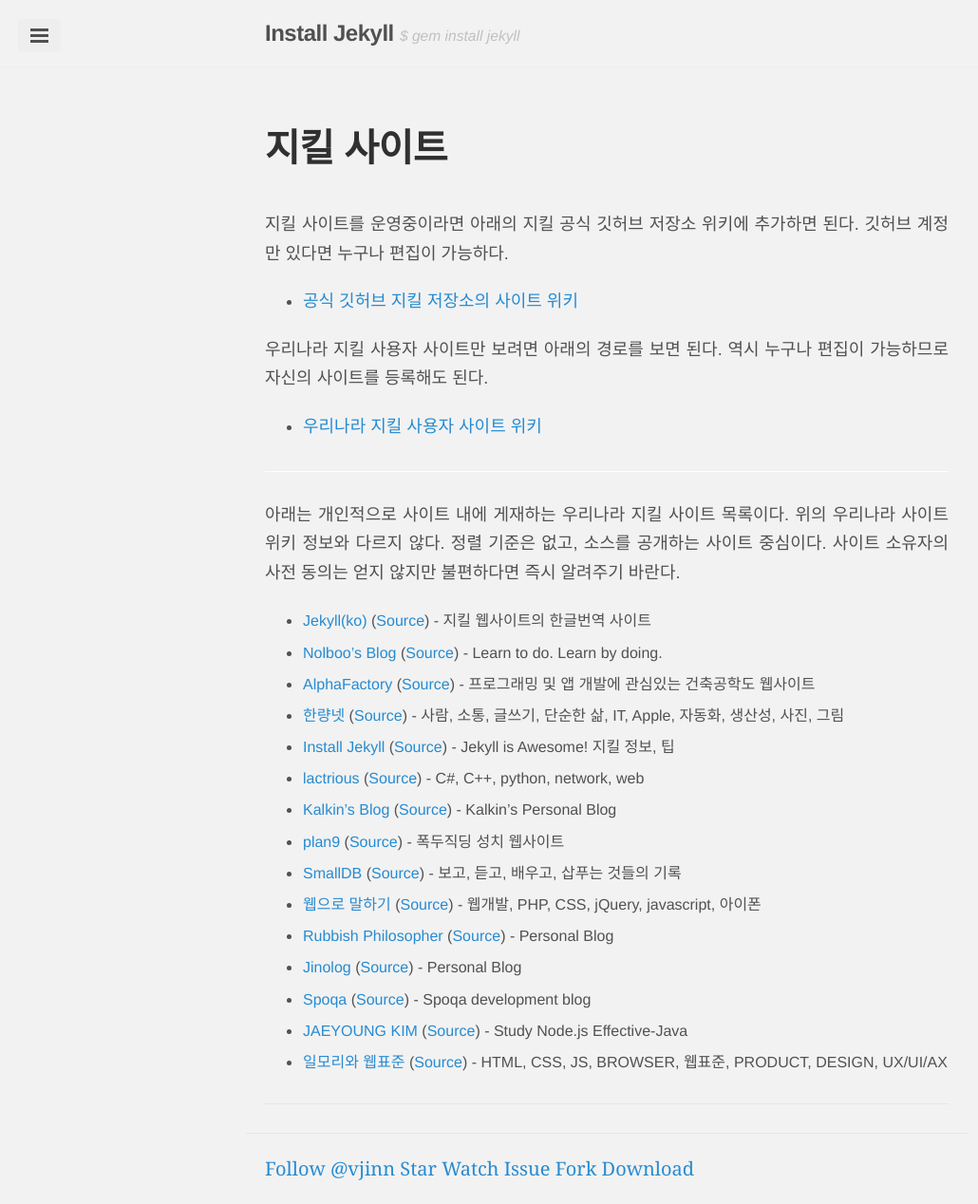
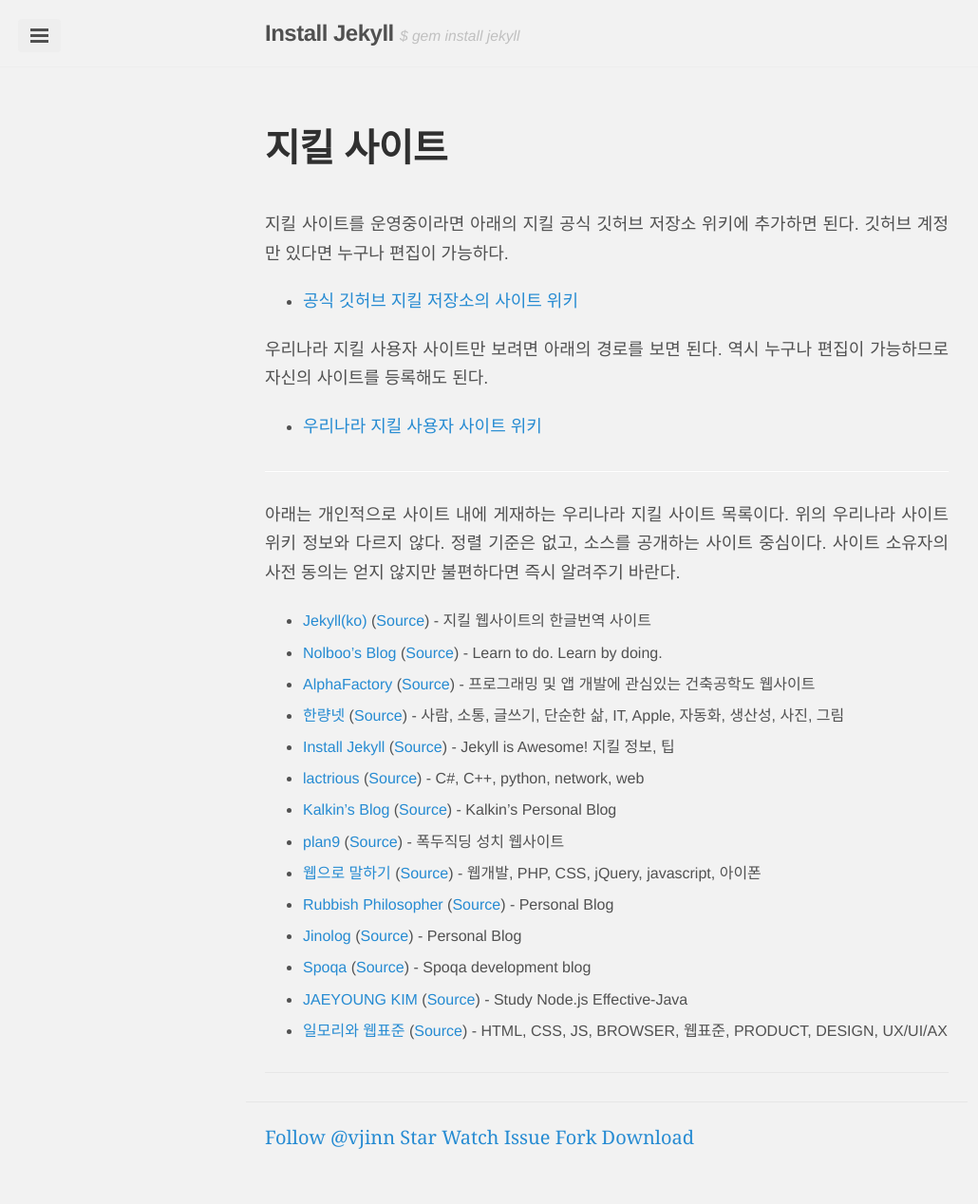
Before and after one commit to vjinn/vjinn.github.io, a Jekyll site: the page built from pages/jekyll-site.md, in a window 1280 px wide. Shown: the whole page at 95% size, without its empty margins (1-1031 px from the left). Built offline with Jekyll 4.4.1, drawn with Linux system fonts in a browser that asks for light colours; Markdown is read by kramdown in place of the engine named in the settings; comment, search, counter and statistics services are not loaded; after the commit the page ends 1235 px from its top, so only the background shows below that.

Commit message:
Update jsites.yml

```diff
--- a/_data/jsites.yml
+++ b/_data/jsites.yml
@@ -38,11 +38,6 @@
   source: sungchi/sungchi.github.io
   desc: 폭두직딩 성치 웹사이트
 
-- name: SmallDB
-  link: http://smalldb.net
-  source: SmallDBA/smalldba.github.com
-  desc: 보고, 듣고, 배우고, 삽푸는 것들의 기록
-
 - name: 웹으로 말하기
   link: http://mytory.net
   source: mytory/mytory.github.io
```
